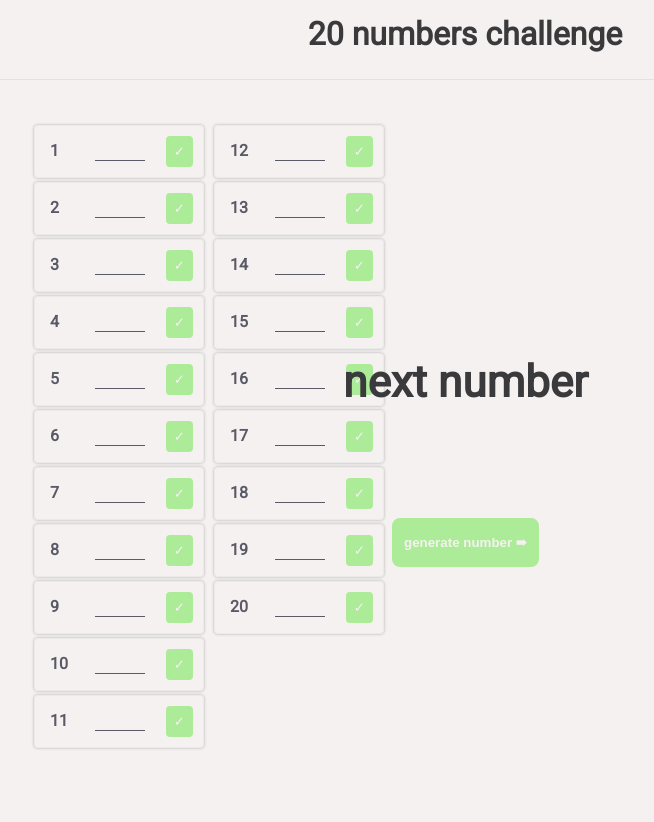
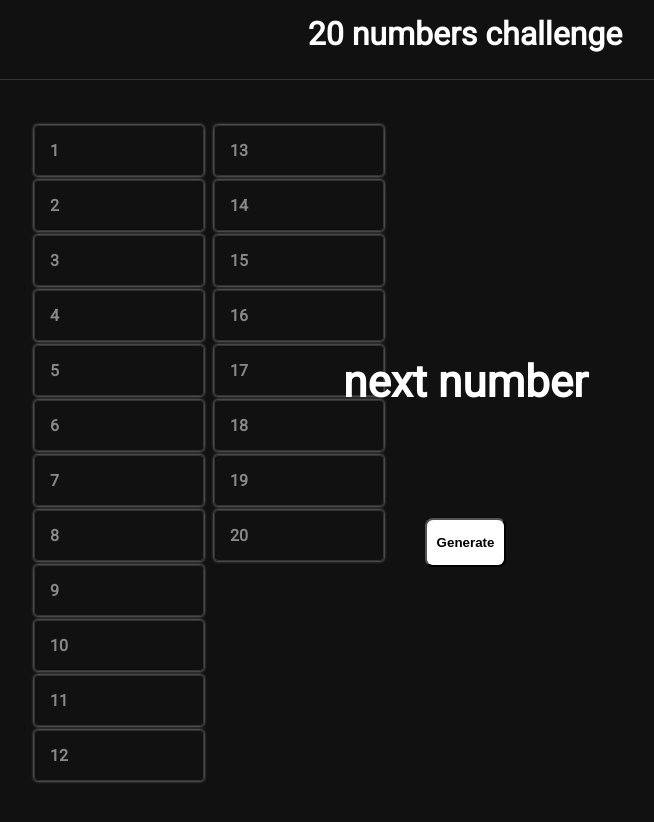
Before and after one commit to yuricplus/20-numbers-challenge, a Next.js app: page / in a window 1280 px wide. Shown: the top 822 px of the page, without its empty margins (175-829 px from the left). Built offline with nearby package versions, Linux system fonts and the light colour scheme.

Commit message:
fix styles

```diff
--- a/src/app/components/list.component.module.css
+++ b/src/app/components/list.component.module.css
@@ -21,13 +21,15 @@
 
 .li {
     padding: 10px;
-    border: 1px solid #eaeaea;
+    border: 1px solid #333;
     box-shadow: 0px 0px 3px 0px #acacac;
+    cursor: pointer;
     margin: 2px 5px;
     border-radius: 4px;
     width: 170px;
     display: flex;
     justify-content: space-between;
+    align-items: center;
 }
 
 .label {
@@ -35,25 +37,21 @@
     font-weight: 800;
     width: 30px;
     display: inline-block;
-    color: var(--dark-gray);;
+    color: #888;
 }
 
 .span {
-    padding: 12px 10px;
-    height: 10px;
+    padding: 5px;
     margin: 0 5px;
-    border: none;
-    border-bottom: 1px solid var(--dark-gray);
-    background: #F6F1F1;
-    width: 50px;
     font-weight: 800;
-    color: var(--dark-gray);
-    font-size: 14px;
+    color: #888;
+    font-size: 18px;
+    background: #111;
 }
 
 .button {
-    background: var(--light-green);
-    border: 2px solid var(--light-green);
+    background: var(--cambridge-blue);
+    border: 2px solid var(--cambridge-blue);
     padding: 6px;
     border-radius: 4px;
     cursor: pointer;
--- a/src/app/components/list.component.tsx
+++ b/src/app/components/list.component.tsx
@@ -1,21 +1,21 @@
-import {INumberList } from "@/app/shared/models/numbers-list.model";
+import { INumberList } from "@/app/shared/models/numbers-list.model";
 import style from './list.component.module.css';
 
 interface IProps {
     items: Array<INumberList>,
     verifyNumber: Function
 }
-export default function List(props: IProps){
+export default function List(props: IProps) {
     return (
         <ul className={style.ul}>
-            {props.items.map((item) => (<li className={style.li} key={item.number}>
+            {props.items.map((item) => (<li className={style.li} key={item.number} aria-label="add number" title="add number" role="button"
+                onClick={() => {
+                    props.verifyNumber(item.number, item.value)
+                }}>
                 <label className={style.label}>{item.number}</label>
-                <span className={style.span}> { item.value } </span>
-                {item.value === '' ? (
-                    <button className={style.button} onClick={() => {
-                        props.verifyNumber(item.number, item.value)
-                    }} aria-label="add number" title="add number">&#x2713;</button>) : ''}
+                <span className={style.span}> {item.value} </span>
+                <span></span>
             </li>))}
         </ul>
-        )
+    )
 }
--- a/src/app/globals.css
+++ b/src/app/globals.css
@@ -108,5 +108,5 @@ a {
 }
 
 html {
-  background-color: #F6F1F1;
+  background-color: #111;
 }
--- a/src/app/page.module.css
+++ b/src/app/page.module.css
@@ -28,10 +28,10 @@
       flex-direction: row !important;
       width: 100%;
       margin: auto;
-      border-top: 1px solid #e2e2e2;
+      border-top: 1px solid #333;
       text-align: center;
       justify-content: center;
-      background: #F6F1F1;
+      background-color: #111;
     }
 
     .section h2 {
@@ -53,7 +53,7 @@
 .title {
   font-weight: 800;
   margin-bottom: 0.7rem;
-  color: #3a3a3c;
+  color: #fff;
 }
 
 .section {
@@ -71,10 +71,9 @@
 
 .section button {
   padding: 15px 10px;
-  background: var(--light-green);
+  background: #fff;
   border-radius: 8px;
-  border: 2px solid var(--light-green);
-  color: #F6F1F1;
+  color: #000;
   font-weight: 800;
   cursor: pointer;
   transition: all 5.0s;
@@ -83,11 +82,11 @@
 .section h2 {
   font-size: 44px;
   margin-bottom: 100px;
-  color: #3a3a3c;
+  color: #fff;
 }
 
 .section button:hover {
-  border: 2px solid var(--light-green);
+  border: 2px solid #000;
   padding: 16px 11px;
 }
 
@@ -98,9 +97,9 @@
   width: 100%;
   justify-content: center;
   padding: 15px;
-  border-bottom: 1px solid #e2e2e2;
+  border-bottom: 1px solid #333;
   z-index: 10;
-  background-color: #F6F1F1;
+  background-color: #111;
 }
 
 .aside {
@@ -109,9 +108,9 @@
   height: 700px;
   display: flex;
   flex-wrap: nowrap;
-  background-color:  #F6F1F1;
+  background-color: #111;
   border-radius: 8px;
-  border: 2px solid #F6F1F1;
+  border: 2px solid #111;
 }
 
 .description {
--- a/src/app/page.tsx
+++ b/src/app/page.tsx
@@ -19,11 +19,11 @@ export default function Home() {
   }
 
   const verifyNumber = (number: number, value: string | number) => {
-    if(actualNumber === 0) {
-      return alert('please generate a number before')
-    }
+    if(actualNumber === 0) return alert('please generate a number before')
+
     numbers.forEach((element) => {
       if(element.value === actualNumber) return alert("you lose!!!")
+
       if(element.number === number) {
         if(element.value === '') {
           element.value = actualNumber;
@@ -49,7 +49,7 @@ export default function Home() {
         </aside>
         <section className={styles.section}>
           <h2>{actualNumber === 0 ? 'next number' : actualNumber}</h2>
-          <button onClick={ () => generateNumbers()}>generate number &#x27A0;</button>
+          <button onClick={ () => generateNumbers()}>Generate</button>
         </section>
         <section className={styles.section}>
         </section>
```
